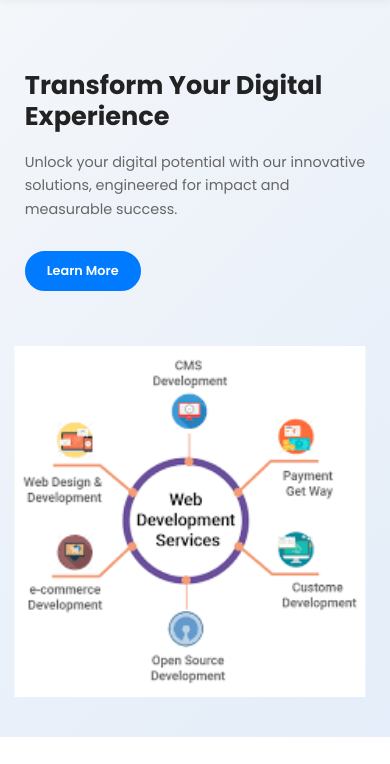
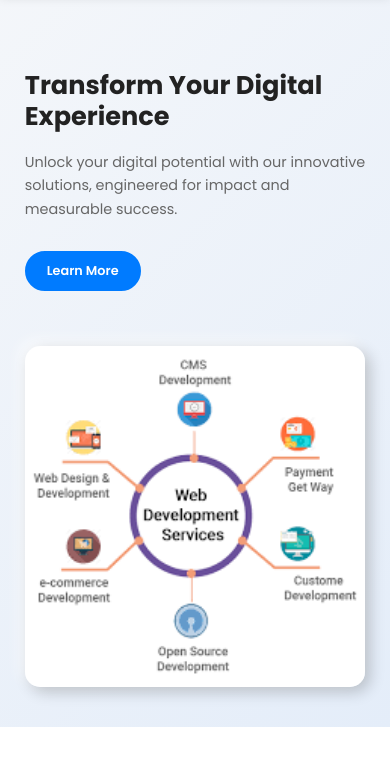
Before and after one commit to nikhilmeria/we2.tech, a plain HTML site: page index.html in a window 390 px wide. Shown: the part 80-844 px from the top of the page. Drawn offline with nearby package versions, Linux system fonts and the light colour scheme.

Commit message:
modified design for desktop & mobile view

```diff
--- a/styles.css
+++ b/styles.css
@@ -183,17 +183,20 @@ img {
 }
 
 .hero-content {
-    width: 50%;
+    width: 58%;
     text-align: left;
 }
 
 .hero-image {
-    width: 50%;
+    width: 38%;
+    margin-top: 50px;
 }
 
 .hero-image img {
     width: 100%;
     display: block;
+    border-radius: 15px;
+    box-shadow: 5px 5px 15px rgba(0,0,0,0.2), -5px -5px 15px rgba(255,255,255,0.7);
 }
 
 .hero-content h1 {
@@ -455,10 +458,9 @@ img {
 
     .hero-image {
         margin-top: 0;
-        width: 90vw;
-        position: relative;
-        left: 50%;
-        transform: translateX(-50%);
+        width: 100%;
+        margin-left: auto;
+        margin-right: auto;
     }
 
     .hero-image img {
@@ -468,6 +470,8 @@ img {
         padding-top: 0;
         padding-bottom: 0;
         display: block;
+        border-radius: 15px;
+        box-shadow: 5px 5px 15px rgba(0,0,0,0.2), -5px -5px 15px rgba(255,255,255,0.7);
     }
 }
 
```
